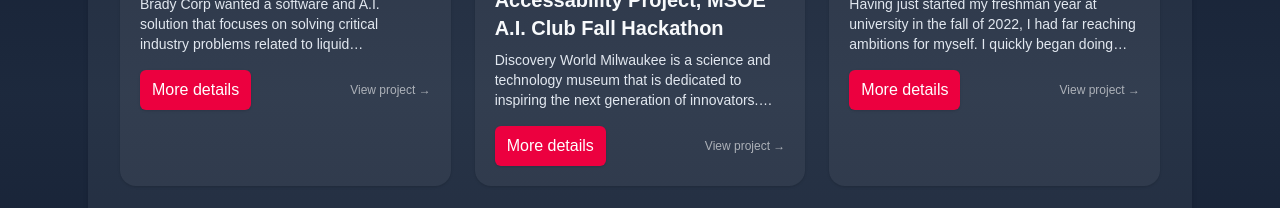
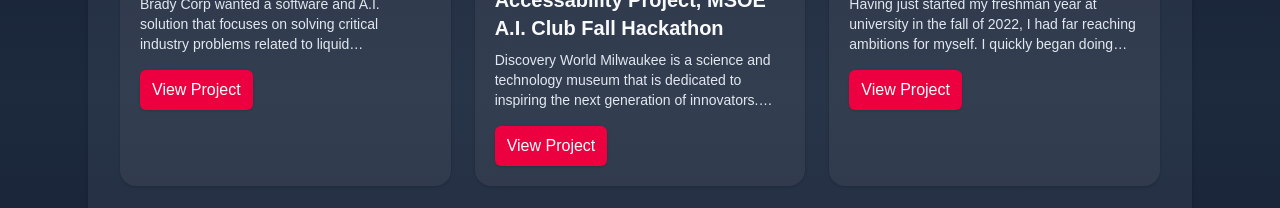
Before and after one commit to Alex-J-Lopez/Alex-J-Lopez.github.io, a Next.js app in the folder cv/: page /projects in a window 1280 px wide. Shown: the part 559-767 px from the top of the page. Built offline with nearby package versions, Linux system fonts and the light colour scheme; grey boxes are pictures that could not be loaded.

Commit message:
Removed unused text

```diff
--- a/cv/src/components/projectPreview.jsx
+++ b/cv/src/components/projectPreview.jsx
@@ -18,8 +18,7 @@
                 <p className="text-slate-200 text-sm mb-4 line-clamp-3">{problemStatement}</p>
 
                 <div className="flex items-center justify-between">
-                    <Link href={href} className="inline-flex items-center gap-2 bg-rose-600 hover:bg-rose-500 text-white px-3 py-2 rounded-md shadow">More details</Link>
-                    <span className="text-xs text-white/60">View project →</span>
+                    <Link href={href} className="inline-flex items-center gap-2 bg-rose-600 hover:bg-rose-500 text-white px-3 py-2 rounded-md shadow">View Project</Link>
                 </div>
             </div>
         </article>
```
